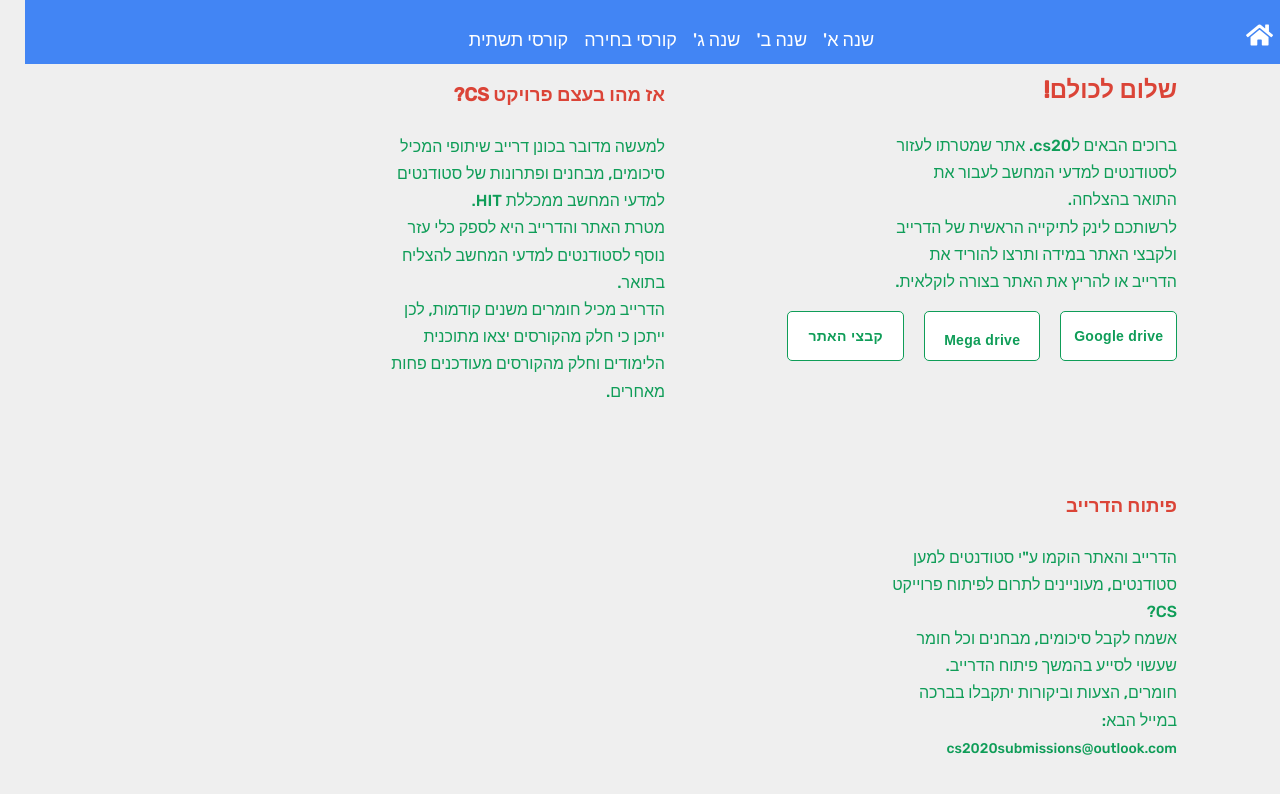
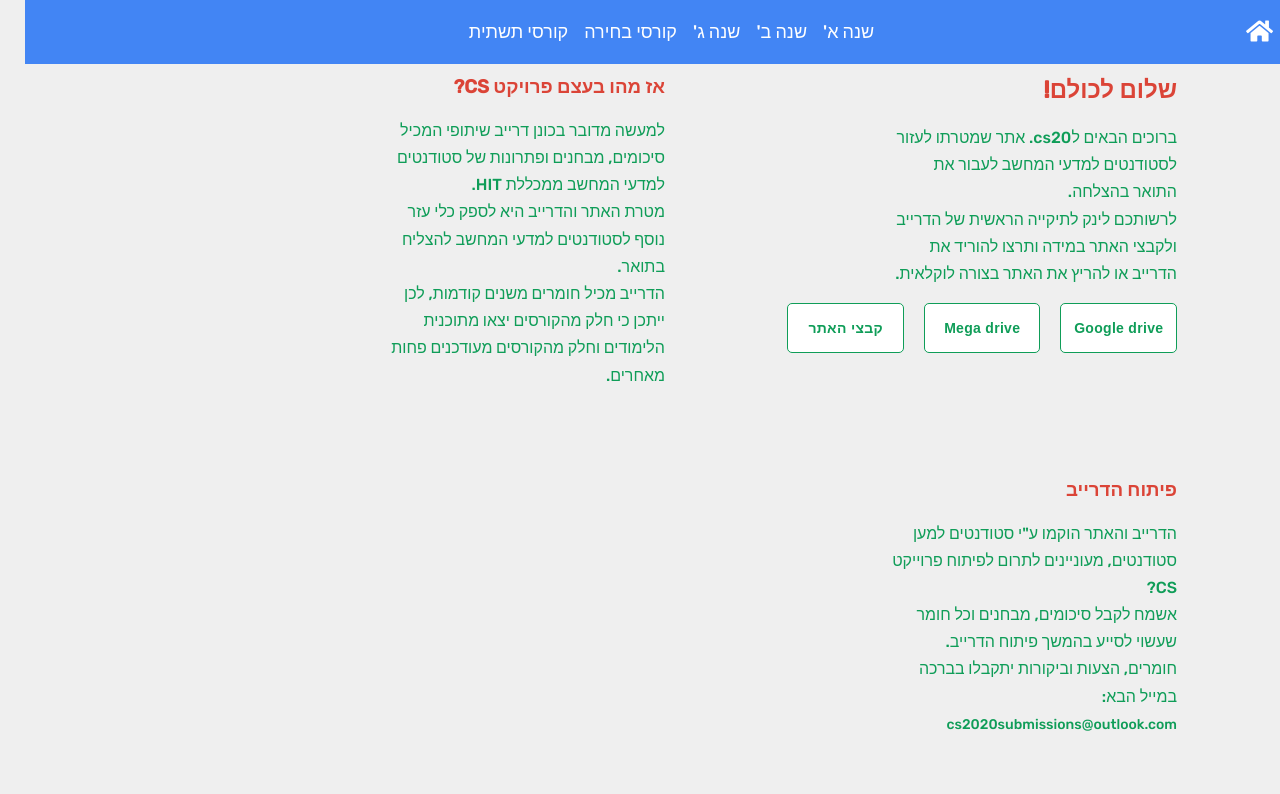
Before and after one commit to Gal94/cs2020, a React (Create React App) app: page / in a window 1280 px wide. Shown: the top 794 px of the page. Built offline with nearby package versions, Linux system fonts and the light colour scheme.

Commit message:
fixed minor css bug

```diff
--- a/src/App.css
+++ b/src/App.css
@@ -3,7 +3,7 @@
   height: 100%;
   margin: 0;
 }
-.content :nth-child(2) {
+.content>:nth-child(2) {
   padding-top: .5rem;
 }
 a {
```
